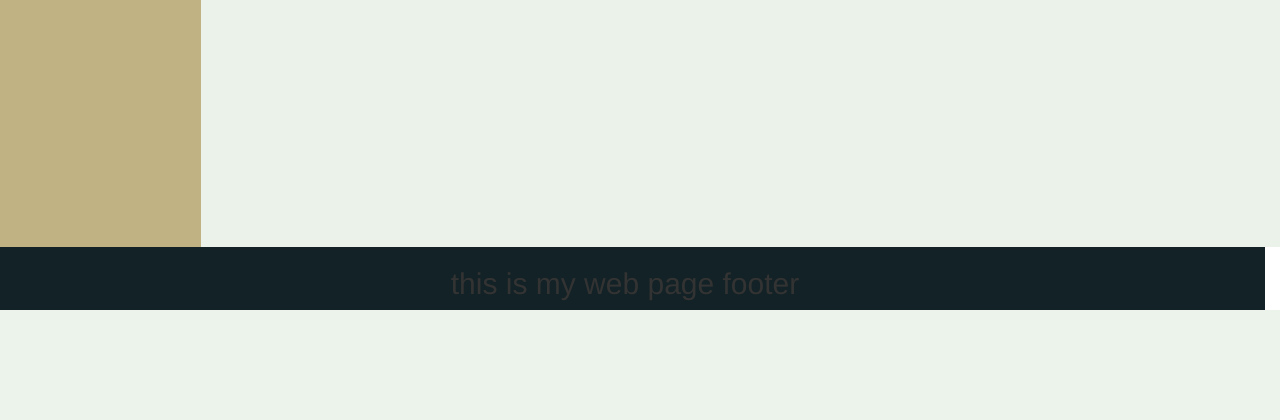
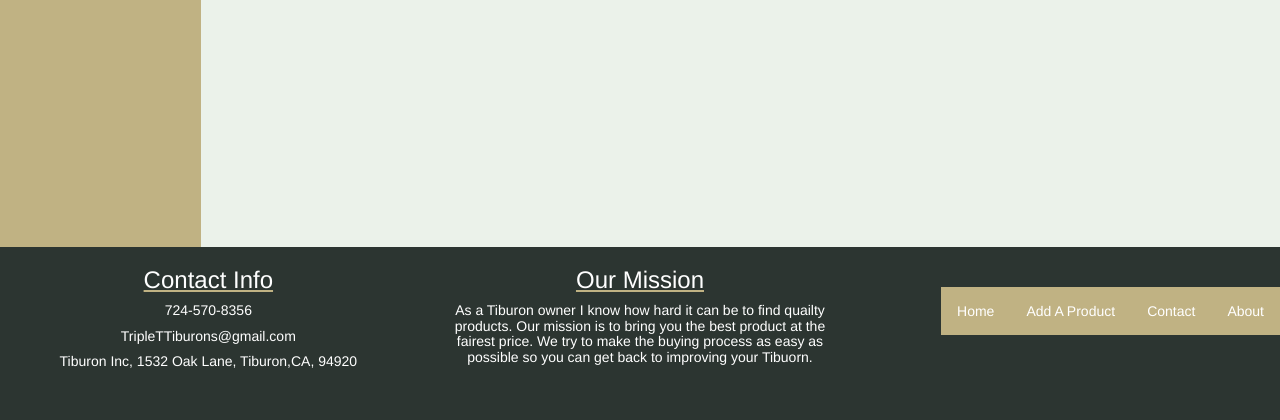
Before and after one commit to brettwebb63/csc364_Webb, a PHP site: page /assets/detailsPage.php?id=1 in a window 1280 px wide. Shown: the part 632-1052 px from the top of the page. Before the commit the page ends 942 px from the top, so only its background shows below. Run offline with PHP 8.4, Linux system fonts and the light colour scheme; data that the repository does not hold is empty.

Commit message:
Update Delete and Details

```diff
--- a/templates/detailsPageLayout.php
+++ b/templates/detailsPageLayout.php
@@ -19,16 +19,38 @@ class detailsPageLayout{
          <h2 style ='text-align: center'> $productname </h2>
          </div>
          <div class = "contentrow col-xs-12">
-                 <img src="/product_images/$productPicture" align="middle">
+                 <img src="/product_images/$productPicture">
          </div>
          <div class ="row">
             <div class = "contentrow col-xs-9">
+                 <h3> Product Infomation</h3>
                  <h5>$productDescription</h5>
             </div>
             <div class = "$id col-xs-3">
                 <div class = "col-xs-12">
                     <a href = "index.php" button id="button1id" name="button1id" class="btn btn-primary">Back to the listings</a></button>
-                    <button id="button2id" name="button2id" class="btn btn-danger">Add to Cart</button>
+                    <button id="button2id" name="button2id" class="btn btn-success">Add to Cart</button>
+                </div>
+            </div>
+         </div>
+         <div class="row">
+            <div class="col-xs-6">
+
+            </div>
+            <div class="col-xs-6">
+            <div class="Warranty">
+                    <h4 style ='text-decoration: underline #2C3531'> Warranty & Policy Infomation </h4>
+                    <h5>
+                        If a part fails during the warranty period shown on your receipt, bring the part to an Triple T's Inc store and you will receive a
+                        replacement or refund. Warranty excludes damage caused by misuse, abuse, other faulty parts, improper installation or off-road,
+                        commercial or marine use. Warranties on replacement parts cover the unused portion of the original warranty or 90 days, whichever is
+                        longer. Warranties expire when you sell your vehicle.
+                    </h5>
+                    <h5>
+                        THIS LIMITED WARRANTY REPRESENTS THE TOTAL LIABILITY OF TRIPLE T'S INC, FOR ANY PART OR PRODUCT. TRIPLE T'S INC MAKES NO OTHER WARRANTIES, EXPRESS
+                        OR IMPLIED, INCLUDING THE IMPLIED WARRANTIES OF MERCHANTIBILITY OR FITNESS FOR A PARTICULAR PURPOSE. TRIPLE T'S INC SHALL NOT BE LIABLE FOR
+                        ANY INDIRECT, SPECIAL, INCIDENTAL, OR CONSEQUENTIAL DAMAGES.
+                    </h5>
                 </div>
             </div>
          </div>
--- a/templates/mainContent.php
+++ b/templates/mainContent.php
@@ -25,9 +25,10 @@ class mainContent{
                 <div class = "col-xs-12">
                     <a href = "updateProduct.php?id=$id" button id="button1id" name="button1id" class="btn btn-primary">Update Product</a></button>
                     <a href = "deleteProduct.php?id=$id" button id="button2id" name="button2id" class="btn btn-danger">Delete Product</a></button>
+                    <a href = "detailsPage.php?id=$id" button id="button3id" name="button3id" class="btn btn-success">More Details</a></button>
+
                 </div>
                 <div class = "col-xs-12">
-                    <a href = "detailsPage.php?id=$id" button id="button3id" name="button3id" class="btn btn-success"> $ More Details</a></button>
                 </div>
             </div>
         </div>
--- a/templates/mainFooterTemplate.php
+++ b/templates/mainFooterTemplate.php
@@ -12,12 +12,31 @@ class mainFooterTemplate{
                 <footer>
                     <div class ="container">
                         <div class ="row">
-                        <div class="col-md-12">
-                            <h2>this is my web page footer</h2>
+                            <div class ="footerLeft col-xs-4">
+                                <h3 style ='text-decoration: underline #C0B283'>Contact Info</h3>
+                                <h5>724-570-8356</h5>
+                                <h5>TripleTTiburons@gmail.com</h5>
+                                <h5>Tiburon Inc, 1532 Oak Lane, Tiburon,CA, 94920 </h5>
+                            </div>
+                            <div class="footerCenter col-xs-4">
+                                <h3 style ='text-decoration: underline #C0B283'>Our Mission</h3>
+                                    <h5>
+                                        As a Tiburon owner I know how hard it can be to find quailty products. Our mission is
+                                        to bring you the best product at the fairest price. We try to make the buying process
+                                        as easy as possible so you can get back to improving your Tibuorn.
+                                    </h5>
+                            </div>
+                            <div class="footerRight col-xs-4">
+                                    <ul>
+                                        <li><a class="active" href="index.php">Home</a></li>
+                                        <li><a href="addingAProduct.php">Add A Product</a></li>
+                                        <li><a href="#contact">Contact</a></li>
+                                        <li><a href="#about">About</a></li>
+                                    </ul>
+                            </div>
                         </div>
                     </div>
-                </div>
-            </footer>
+                </footer>
 mainFooter;
 
         }
--- a/templates/mainHeaderTemplate.php
+++ b/templates/mainHeaderTemplate.php
@@ -36,12 +36,36 @@ class mainHeaderTemplate{
                 width: 100%;
                 padding-left: 0px;
             }
+            div.footerCenter{
+                text-align: center;
+                color: white;
+                padding-left:30px;
+            }
+            div.footerRight{
+                padding: 40px 0px 0px 0px;
+            }
+            div.footerLeft{
+                text-align: center;
+                color: white;
+                padding-left:30px;
+            }
+
             div.contentrow{
                 padding-top: 15px;
             }
             .content{
                 background-color: #EBF2EA;
                 height:100%;
+            }
+            .UpdateOrAddForm{
+                background-color: #EBF2EA;
+                height:550px;
+            }
+            div.filler{
+                background-color: #C0B283;
+                margin-bottom: 0px;
+                margin-top: 0px;
+                height: 550px;
             }
             .sidebar{
                 background-color: #C0B283;
@@ -51,7 +75,8 @@ class mainHeaderTemplate{
             }
             footer{
                 text-align: center;
-                background-color: #132226;
+                background-color: #2C3531;
+                padding-bottom: 40px;
             }
             nav{
                 text-align: right;
@@ -63,9 +88,36 @@ class mainHeaderTemplate{
                 padding-bottom: 25px;
             }
             img{
-            max-width: 1000px;
-            max-height: 225px;
-            align: center;
+                max-width: 1000px;
+                max-height: 225px;
+                align: center;
+            }
+            ul {
+                float: right;
+                list-style-type: none;
+                margin: 0;
+                padding: 0px 0px 0px 0px;
+                overflow: hidden;
+                background-color: #C0B283;
+            }
+
+            li {
+                float: left;
+            }
+
+            li a {
+                display: block;
+                color: white;
+                text-align: center;
+                padding: 14px 16px;
+                text-decoration: none;
+            }
+
+            li a:hover {
+                background-color: #2C3531;
+            }
+            div.Warranty{
+                padding: 40px 0px 0px 0px;
             }
         </style>
     </head>
```
Also changed, not shown: public/addingAProduct.php (+15 -0 lines), public/detailsPage.php (+3 -6 lines), public/updateProduct.php (+9 -4 lines).
